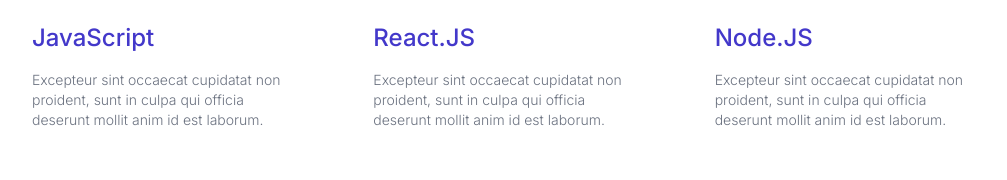
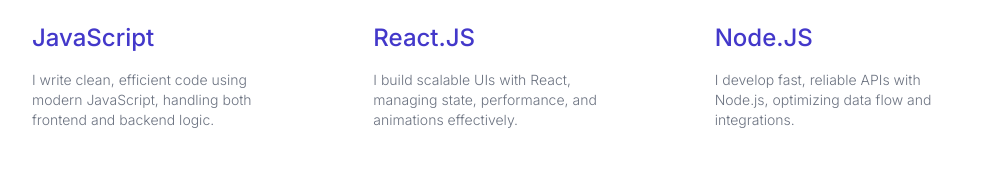
Before and after one commit to brrkrmn/s12-portfolio-challenge, a React (Vite) app: page / in a window 1280 px wide. Shown: the part 684-864 px from the top of the page, without its empty margins (136-1143 px from the left). Built offline with nearby package versions, Linux system fonts and the light colour scheme.

Commit message:
create lang context

```diff
--- a/src/components/Skills/constants.ts
+++ b/src/components/Skills/constants.ts
@@ -2,16 +2,16 @@
   {
     id: "js",
     title: "JavaScript",
-    description: "Excepteur sint occaecat cupidatat non proident, sunt in culpa qui officia deserunt mollit anim id est laborum."
+    description: "I write clean, efficient code using modern JavaScript, handling both frontend and backend logic."
   },
   {
     id: "reactjs",
     title: "React.JS",
-    description: "Excepteur sint occaecat cupidatat non proident, sunt in culpa qui officia deserunt mollit anim id est laborum."
+    description: "I build scalable UIs with React, managing state, performance, and animations effectively."
   },
   {
     id: "nodejs",
     title: "Node.JS",
-    description: "Excepteur sint occaecat cupidatat non proident, sunt in culpa qui officia deserunt mollit anim id est laborum."
+    description: "I develop fast, reliable APIs with Node.js, optimizing data flow and integrations."
   },
 ]
--- /dev/null
+++ b/src/context/LangContext/LangContext.tsx
@@ -0,0 +1,24 @@
+import { createContext, useContext } from "react";
+import { LangContextValue } from "./LangContext.types";
+
+export const LangContext = createContext<LangContextValue>(null);
+
+export const useLangContext = () => {
+  const context = useContext(LangContext);
+  if (context === null) throw new Error("You can only call this hook inside LangContextProvider")
+  return context;
+}
+
+const LangContextProvider = ({ children }: { children: React.ReactNode }) => {
+  return (
+    <LangContext.Provider
+      value={{
+
+      }}
+    >
+      {children}
+    </LangContext.Provider>
+  )
+}
+
+export default LangContextProvider
--- /dev/null
+++ b/src/context/LangContext/LangContext.types.ts
@@ -0,0 +1 @@
+export type LangContextValue = null | {}
--- /dev/null
+++ b/src/context/LangContext/index.ts
@@ -0,0 +1 @@
+export * from "./LangContext";
--- a/src/context/ThemeContext/ThemeContext.tsx
+++ b/src/context/ThemeContext/ThemeContext.tsx
@@ -6,7 +6,7 @@
 
 export const useThemeContext = () => {
   const context = useContext(ThemeContext);
-  if (context === null) throw new Error("You can only call this hook inside Theme Context Provider");
+  if (context === null) throw new Error("You can only call this hook inside ThemeContextProvider");
   return context;
 }
 
--- a/src/main.tsx
+++ b/src/main.tsx
@@ -1,13 +1,16 @@
 import { StrictMode } from 'react'
 import { createRoot } from 'react-dom/client'
 import App from './App.tsx'
+import LangContextProvider from './context/LangContext/LangContext.tsx'
 import ThemeContextProvider from './context/ThemeContext/ThemeContext.tsx'
 import './index.css'
 
 createRoot(document.getElementById('root')!).render(
   <StrictMode>
-    <ThemeContextProvider>
-      <App />
-    </ThemeContextProvider>
+    <LangContextProvider>
+      <ThemeContextProvider>
+        <App />
+      </ThemeContextProvider>
+    </LangContextProvider>
   </StrictMode>,
 )
```
